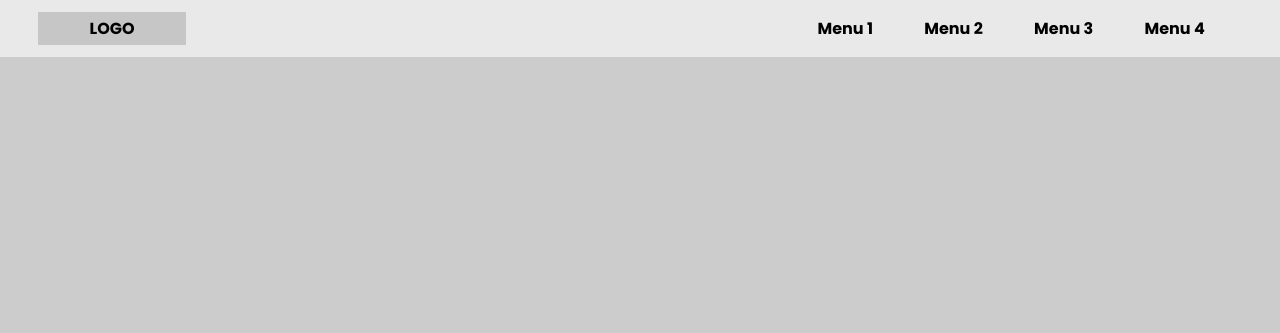
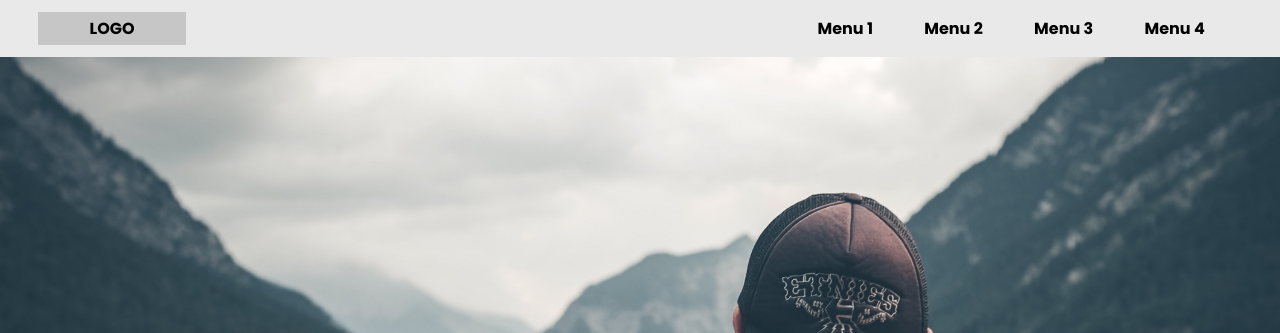
Before and after one commit to HannahO94/CSS_inluppgift-2, a plain HTML site: page inlhtmlcss2/index.html in a window 1280 px wide. Shown: the top 333 px of the page. Drawn offline with Linux system fonts and the light colour scheme; placeholder pictures from the web are drawn by us.

Commit message:
Ska börja lägga till bilder

```diff
--- a/inlhtmlcss2/styles/_header.scss
+++ b/inlhtmlcss2/styles/_header.scss
@@ -1,6 +1,6 @@
 .mainpic {
     box-sizing: border-box;
-    background-image: url("https://via.placeholder.com/150");
+    background-image: url(../pics/philipp-kammerer-6-mxb-m-z-q-8-e-unsplash@3x.jpg);
     background-repeat: no-repeat;
     background-size: cover;
     background-position: center;
```
Also changed, not shown: inlhtmlcss2/pics/philipp-kammerer-6-mxb-m-z-q-8-e-unsplash@3x.jpg (added), inlhtmlcss2/styles/style.css, 1 other file.
